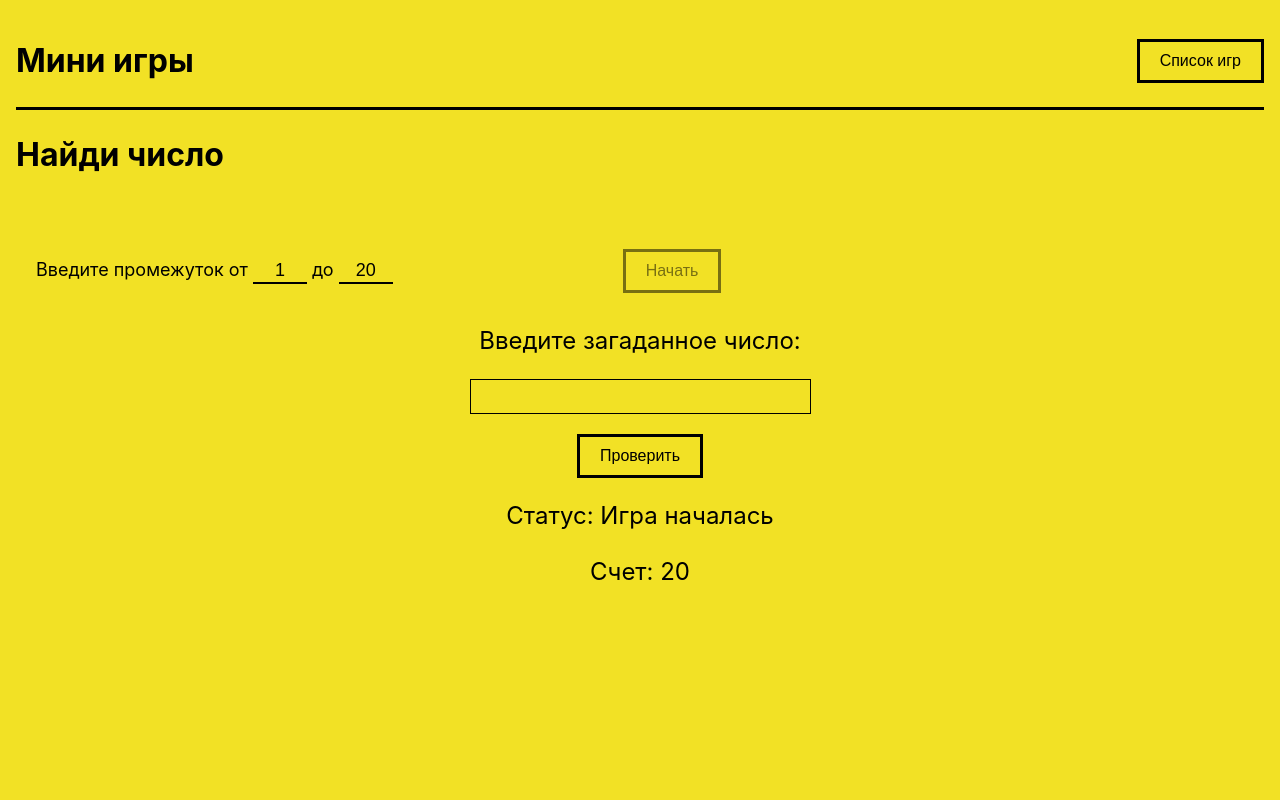
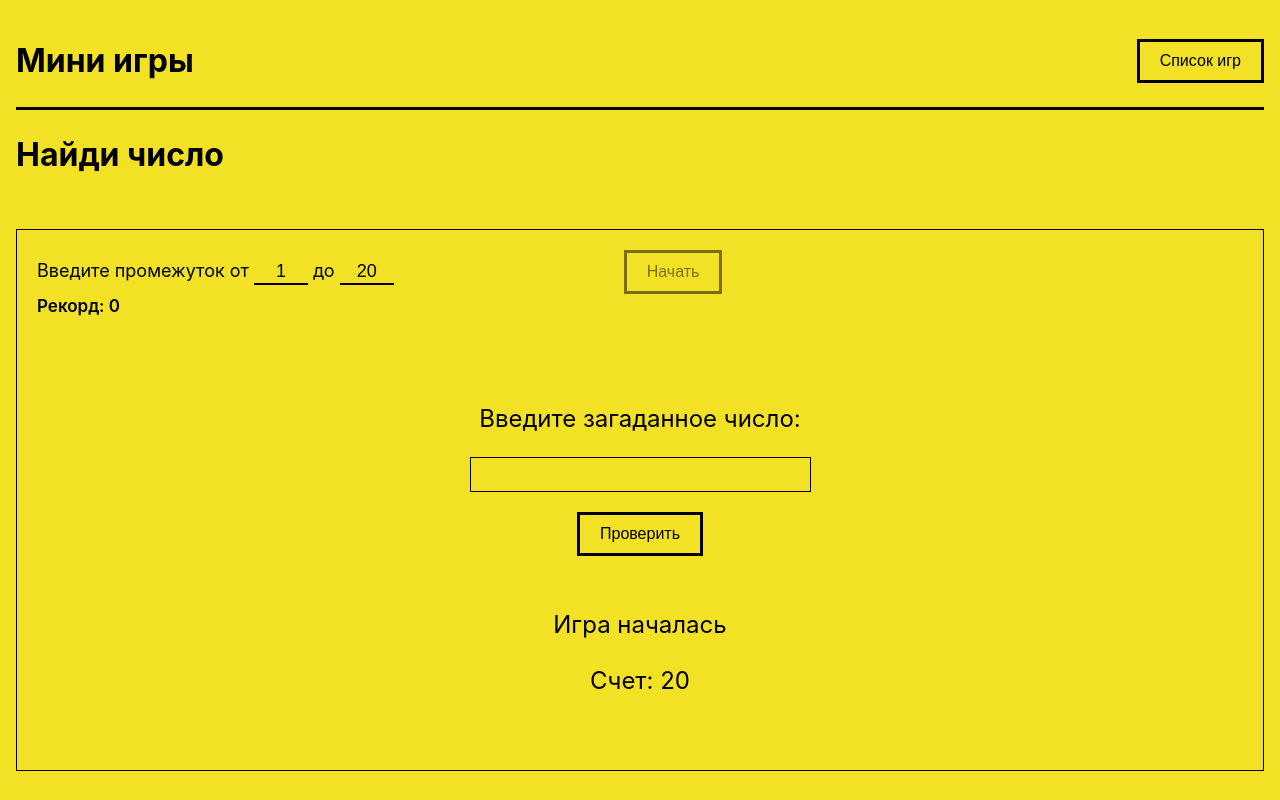
Before and after one commit to evasyukov/mini-games, a Vue app: page / in a window 1280 px wide. Both pictures are taken after a click on the button "Начать". Built offline with nearby package versions, Linux system fonts and the light colour scheme.

Commit message:
- дописан функционал для "найди число" - создан массив с названиями игр

```diff
--- a/src/App.vue
+++ b/src/App.vue
@@ -1,12 +1,28 @@
 <template>
-  <Header />
-
+  <Header :gameList="gameList" />
+  <h1>{{ gameList[0].title }}</h1>
   <GuessNumber />
 </template>
 
 <script setup>
-import Header from "./components/Header.vue";
-import GuessNumber from "./components/GuessNumber.vue";
+import { ref } from "vue"
+import Header from "./components/Header.vue"
+import GuessNumber from "./components/GuessNumber.vue"
+
+const gameList = ref([
+  {
+    id: 1,
+    title: "Найди число",
+  },
+  {
+    id: 2,
+    title: "Игра 2",
+  },
+  {
+    id: 3,
+    title: "Игра 3",
+  },
+])
 </script>
 
 <style lang="scss" scoped></style>
--- a/src/components/GuessNumber.vue
+++ b/src/components/GuessNumber.vue
@@ -2,7 +2,7 @@
   <div class="guess-number">
     <!-- title  -->
     <div class="guess-number_title">
-      <h1>Найди число</h1>
+      <!-- <h1>Найди число</h1> -->
     </div>
 
     <!-- game  -->
@@ -11,6 +11,7 @@
         Введите промежуток от
         <input v-model="min" type="number" min="0" /> до
         <input v-model="max" type="number" />
+
         <button
           style="margin-left: 230px"
           @click="startGame()"
@@ -18,14 +19,18 @@
         >
           Начать
         </button>
+
+        <p style="font-size: 17px; font-weight: 600">Рекорд: {{ record }}</p>
       </div>
 
       <div class="main-game" v-show="visibleGame">
         <p>Введите загаданное число:</p>
-        <input v-model="inputNumber" type="number" max="20"/>
+        <input v-model="inputNumber" type="number" max="20" />
         <button @click="chekNumber()">Проверить</button>
+      </div>
 
-        <p>Статус: {{ status }}</p>
+      <div class="game-stats" v-show="status.length > 0">
+        <p>{{ status }}</p>
         <p>Cчет: {{ score }}</p>
       </div>
     </div>
@@ -39,17 +44,16 @@ const visibleGame = ref(false)
 
 const status = ref("") // значение статуса
 const score = ref(20) // значение счета
-const record = ref() // значение рекорда
+const record = ref(0) // значение рекорда
 
 const min = ref(1) // значение минимального значения
 const max = ref(20) // значение максимального значения
 
 const inputNumber = ref() // значение введенного числа
-const wantedNumber = ref(15) // значение загаданного числа
+const wantedNumber = ref() // значение загаданного числа
 
 // функция для старта игры
 const startGame = () => {
-
   if (min.value > max.value || min.value < 0) {
     alert("Некорректные значения границ промежутка")
     return
@@ -64,16 +68,22 @@ const startGame = () => {
 }
 
 const chekNumber = () => {
-  if (inputNumber.value < wantedNumber.value) {
-    status.value = "Загаданное число меньше"
-    score.value--
-  } else if (inputNumber.value > wantedNumber.value) {
-    status.value = "Загаданное число больше"
-    score.value--
+  if (inputNumber.value) {
+    if (inputNumber.value > wantedNumber.value) {
+      status.value = "Загаданное число меньше"
+      score.value--
+    } else if (inputNumber.value < wantedNumber.value) {
+      status.value = "Загаданное число больше"
+      score.value--
+    } else {
+      status.value = "Вы угадали! Поздравляем!"
+      visibleGame.value = false
+    }
   } else {
-    status.value = "Вы угадали!"
-    visibleGame.value = false
+    // alert("Введите число")
   }
+
+  record.value = Math.max(record.value, score.value)
 }
 </script>
 
@@ -84,8 +94,11 @@ const chekNumber = () => {
   }
 
   &_game {
-    // border: 1px solid #000;
+    border: 1px solid #000;
+    height: 500px;
     padding: 20px;
+    display: grid;
+    // box-shadow: 0 0 10px 0 #000;
 
     .gap-input {
       font-size: 18px;
@@ -112,6 +125,18 @@ const chekNumber = () => {
       input {
         border: 1px solid #000;
         font-size: 26px;
+      }
+    }
+
+    .game-stats {
+      display: flex;
+      flex-direction: column;
+      align-items: center;
+      gap: 20px;
+
+      p:first-of-type(1) {
+        font-size: 20px;
+        color: aquamarine;
       }
     }
   }
--- a/src/components/Header.vue
+++ b/src/components/Header.vue
@@ -20,6 +20,10 @@
 
 <script setup>
 import { ref } from "vue"
+
+const gameList = defineProps({
+  gameList: Array,
+})
 
 const isActive = ref(false)
 
```
